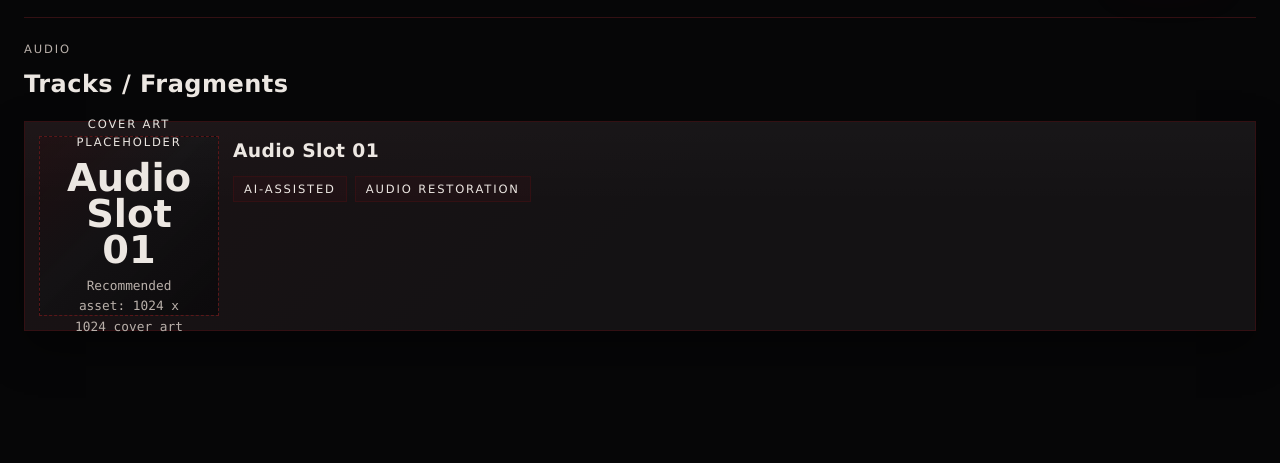
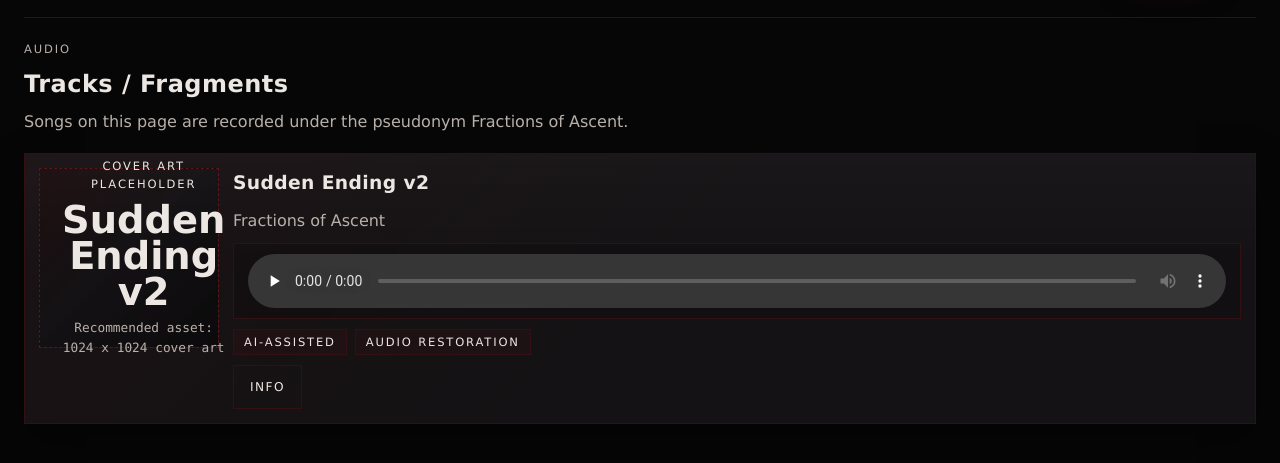
Before and after one commit to Shadowself70/shadowself, a plain HTML site: page media.html in a window 1280 px wide. Shown: the part 125-588 px from the top of the page. Drawn offline with Linux system fonts and the light colour scheme.

Commit message:
Add first audio track and info modal

```diff
--- a/css/styles.css
+++ b/css/styles.css
@@ -498,7 +498,8 @@ img {
   min-height: clamp(138px, 15vw, 210px);
 }
 
-.project-actions {
+.project-actions,
+.audio-actions {
   display: flex;
   gap: 10px;
   flex-wrap: wrap;
--- a/js/data/site-data.js
+++ b/js/data/site-data.js
@@ -23,12 +23,18 @@ window.SHADOWSELF_DATA = {
     ],
     audio: [
       {
-        title: "Audio Slot 01",
-        description: "",
+        id: "sudden-ending-v2",
+        title: "Sudden Ending v2",
+        description: "Fractions of Ascent",
         coverDimensions: "1024 x 1024 cover art",
-        audioSrc: "",
+        audioSrc: "assets/audio/Fractions of Ascent - Sudden Ending v2.mp3",
         tags: ["AI-assisted", "audio restoration"],
-        notes: ""
+        notes: "",
+        infoLabel: "Info",
+        infoTitle: "Sudden Ending v2",
+        infoBody: [
+          "This ancient song started out as an improvised acoustic guitar piece in an alternate tuning. I then added piano and strings sounds on keyboard, then programmed the drums by playing them on the keys. Then, as usual, I abandoned it. Over two decades later, I threw it through Suno about 20 times with many different settings and prompts until I finally got something I accepted. I then added some vocals by singing right into Suno Studio. Su-su-studio. And in my normal fashion, I only did vocals on a small part and then abandoned it. I think this one sounds quite true to the original recording. I love the fretless bass it added."
+        ]
       }
     ]
   },
--- a/js/main.js
+++ b/js/main.js
@@ -98,8 +98,12 @@
     }
 
     const entries = data.media?.audio || [];
+    const fragment = document.createDocumentFragment();
+
     root.innerHTML = entries
-      .map((entry) => {
+      .map((entry, index) => {
+        const entryId = entry.id || `audio-entry-${index + 1}`;
+        const modalId = `${entryId}-modal`;
         const audioShell = entry.audioSrc
           ? `
             <div class="audio-player-shell">
@@ -109,9 +113,30 @@
               </audio>
             </div>
           `
-          : `
+          : "";
+        const infoAction = entry.infoBody && entry.infoBody.length
+          ? `
+            <div class="audio-actions">
+              <button
+                class="ui-button secondary"
+                type="button"
+                data-open-modal="${escapeAttribute(modalId)}"
+              >
+                ${escapeHtml(entry.infoLabel || "Info")}
+              </button>
+            </div>
+          `
+          : "";
 
-          `;
+        if (entry.infoBody && entry.infoBody.length) {
+          fragment.append(
+            buildModal({
+              id: modalId,
+              title: entry.infoTitle || entry.title,
+              body: entry.infoBody.map((paragraph) => `<p>${escapeHtml(paragraph)}</p>`).join("")
+            })
+          );
+        }
 
         return `
           <article class="audio-entry">
@@ -125,12 +150,15 @@
               ${entry.description ? `<p>${escapeHtml(entry.description)}</p>` : ""}
               ${audioShell}
               ${renderTags(entry.tags)}
+              ${infoAction}
               ${entry.notes ? `<p>${escapeHtml(entry.notes)}</p>` : ""}
             </div>
           </article>
         `;
       })
       .join("");
+
+    document.body.append(fragment);
   }
 
   function renderProjects() {
--- a/media.html
+++ b/media.html
@@ -39,6 +39,7 @@
         <div class="section-heading">
           <p class="eyebrow">Audio</p>
           <h2>Tracks / Fragments</h2>
+          <p>Songs on this page are recorded under the pseudonym Fractions of Ascent.</p>
         </div>
         <div id="audio-list" class="audio-list"></div>
       </section>
```
Also changed, not shown: 1 other file.
